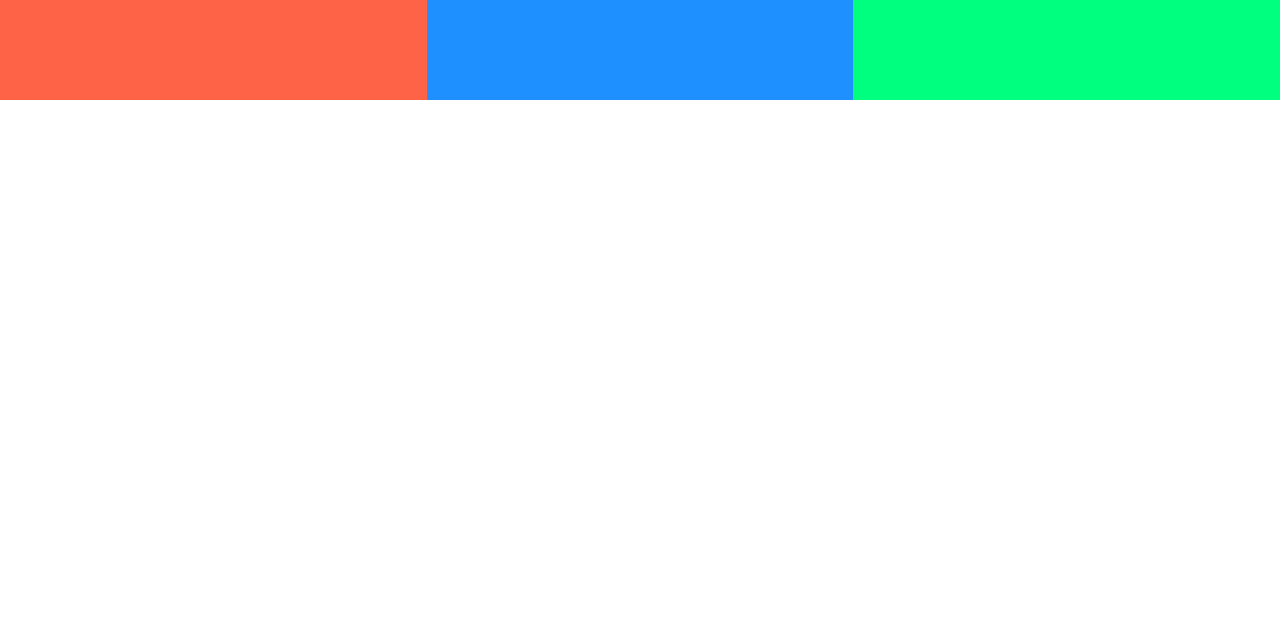
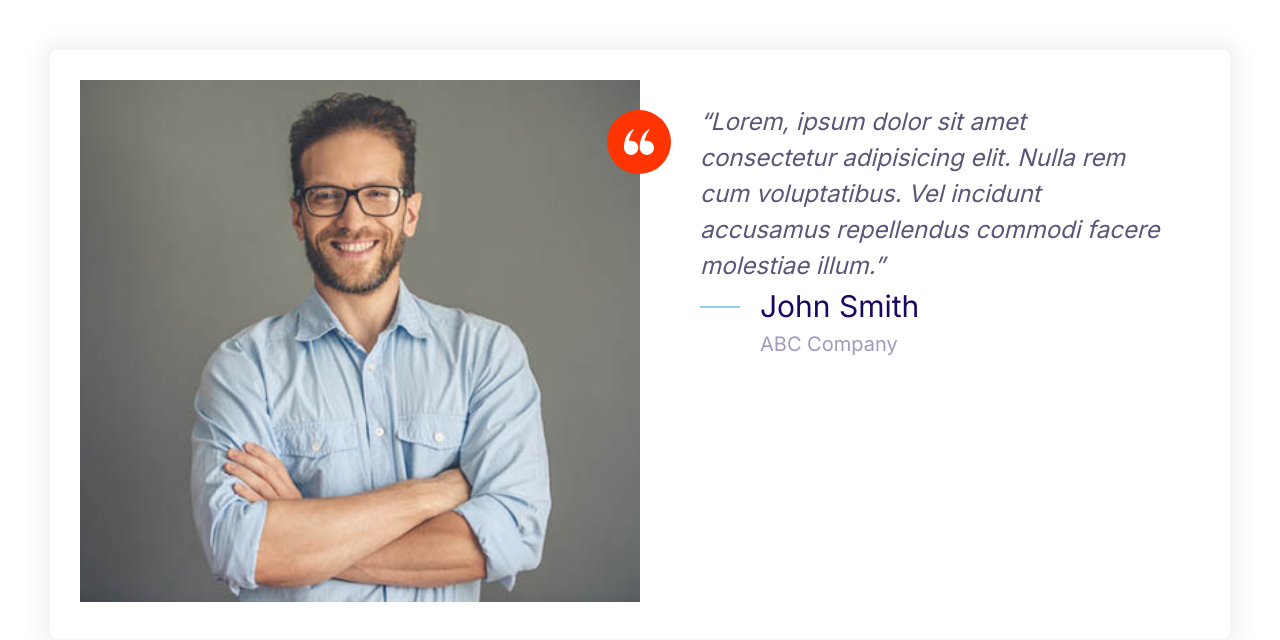
Before and after one commit to Badercoder/moshify3, a plain HTML site: page index.html in a window 1280 px wide. Drawn offline with Linux system fonts and the light colour scheme.

Commit message:
Testimonials

```diff
--- a/css/style.css
+++ b/css/style.css
@@ -111,10 +111,6 @@ a {text-decoration: none;}
     .list--tick .list__item {padding-left: 0;}}
 
 /* -------- Icon -------- */
-.icon {
-    width: 40px;
-    height: 40px;}
-
 .icon-container { /* we used here "-" to seperate words. BTW the span element is for background color*/
     background: #f3f9fa;
     width: 64px;
@@ -123,10 +119,11 @@ a {text-decoration: none;}
     display: inline-flex; /* to use justify and align */
     justify-content: center; /* horizontal */
     align-items: center; /* vertical */}
-
+.icon {width: 40px;height: 40px;}
+.icon--small {width: 30px; height: 30px;}
+.icon-container--accent {background: var(--color-accent);}
 .icon--primary {fill: var(--color-primary);}
-.icon--accent {fill: var(--color-accent);}
-
+.icon--white {fill: #fff;}
 
 /* -------- Buttons -------- */
 .btn {
@@ -248,31 +245,9 @@ a {text-decoration: none;}
 .media__image {margin-top: 1rem;}
 
 /* -------- Quotes -------- */
-.quote {
-    font-style: italic;
-    color: var(--color-body-darker); /* Skin, to be later moved to testimonials section*/
-    font-size: 3rem; /* Skin, to be later moved to testimonials section*/
-}
+.quote {font-style: italic;}
 .quote__text::before {content: open-quote;}
 .quote__text::after {content: close-quote;}
-.quote__author { /* to be later moved to testimonials section*/
-    font-size: 3rem;
-    font-weight: 500;
-    font-style: normal;
-    margin-bottom: 0; /*reason for this, is the buttom margin is coming from the heading "h3"*/}
-.quote__organisation { /* to be later moved to testimonials section*/
-    color: var(--color-headings);
-    font-size: 2rem;
-    opacity: 0.4;font-style: normal;}
-.quote__line { /* to be later moved to testimonials section*/
-    position: relative;
-    bottom: 7px;}
-
-@media screen and (min-width: 1024px) { /* to be later moved to testimonials section*/
-
-    .quote {font-size: 2rem;}
-    .quote__author {font-size: 2.4rem;}
-    .quote__organisation {font-size: 1.6rem;}}
 
 /* -------- Grids -------- */
 .grid {display: grid;}
@@ -285,3 +260,43 @@ a {text-decoration: none;}
 
     .grid--1x3 {grid-template-columns: repeat(3, 1fr);
     }}
+
+/* -------- Testimonials -------- */
+.testimonial {padding: 3rem;} /* padding from ites container */
+.testimonial__image {position: relative;} /* notice the relative positioning was not applied to the grid because the grid is a reusable component */
+.testimonial__image > img {width: 100%;} /*this property for the picture makes it responsive. BTW the height is automatically adjusted */
+.testimonial__image > .icon-container {
+    position: absolute;
+    top: 3rem;
+    right: -31px;} /* icon-container width 64px so -32px will make half of it out */
+.testimonial__quote {
+    font-size: 3rem;
+    color: var(--color-body-darker);}
+.testimonial__author {
+    font-size: 3rem;
+    font-style: normal;
+    font-weight: 500;
+    margin-bottom: 0; /*reason for this, is the buttom margin is coming from the heading "h3"*/}
+.testimonial__organisation {
+    color: var(--color-headings);
+    font-size: 2rem;
+    opacity: 0.4;font-style: normal;}
+.testimonial__quote-line {
+    position: relative;
+    bottom: 7px;}
+
+
+@media screen and (min-width: 768px) {
+
+    .testimonial .quote {
+        margin-left: 6rem;
+        font-size: 2.4rem;
+    }
+    .testimonial .quote__author { font-size: 2.8rem;}}
+@media screen and (min-width: 1024px) {
+
+    .quote {font-size: 2rem;}
+    .quote__author {font-size: 2.4rem;}
+    .quote__organisation {font-size: 1.6rem;}}
+
+/* -------- Callouts -------- */
--- a/index.html
+++ b/index.html
@@ -13,11 +13,41 @@
     <link rel="stylesheet" href="/css/normalize.css">
     <link rel="stylesheet" href="/css/style.css">
 </head>
-<body>
-    <div class="grid grid--1x2 grid--1x3">
-        <div style="height: 100px; background: tomato;"></div>
-        <div style="height: 100px; background: dodgerblue;"></div>
-        <div style="height: 100px; background: springgreen;"></div>
+<body style="padding: 5rem;">
+    <div class="card testimonial">
+        <div class="grid grid--1x2">
+
+            <!-- Column 1 -->
+            <div class="testimonial__image">
+                <img src="images/testimonial.jpg" alt="A happy, smiling customer">
+                <span class="icon-container icon-container--accent">
+                    <svg class="icon--small icon--white">
+                        <use xlink:href="images/sprite.svg#quotes"></use>
+                    </svg>
+                </span>
+            </div>
+
+            <!-- Column 2 -->
+            <blockquote class="quote testimonial__quote">
+                <p class="quote__text">Lorem, ipsum dolor sit amet consectetur adipisicing elit. Nulla rem cum voluptatibus. Vel incidunt accusamus repellendus commodi facere molestiae illum.</p>
+                <footer> <!-- Media component is also part of the testimonials section -->
+                    <div class="media">
+                        <div class="media__image">
+                            <svg class="icon icon--primary testimonial__quote-line"> <!-- the reason for adding quote__line is to seperate the elements of the quote component-->
+                                <use xlink:href="images/sprite.svg#line"></use>
+                            </svg>
+                        </div>
+                        <div class="media__body">
+                            <h3 class="media__title testimonial__author">
+                                John Smith
+                            </h3>
+                            <p class="testimonial__organisation">ABC Company</p>
+                        </div>
+                    </div>
+                </footer>
+            </blockquote>
+
+        </div>
     </div>
 
     <script src="/index.js"></script>
```
Also changed, not shown: images/testimonial.jpg (added).
